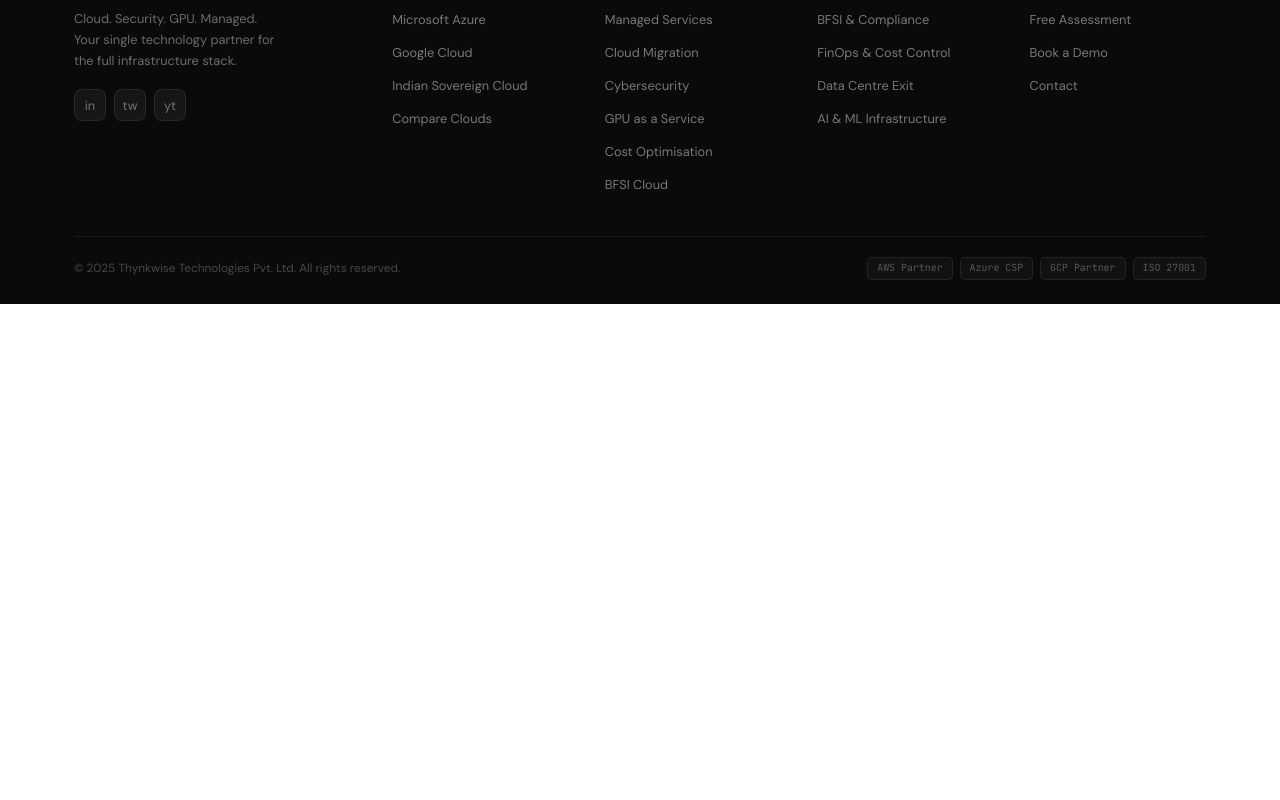
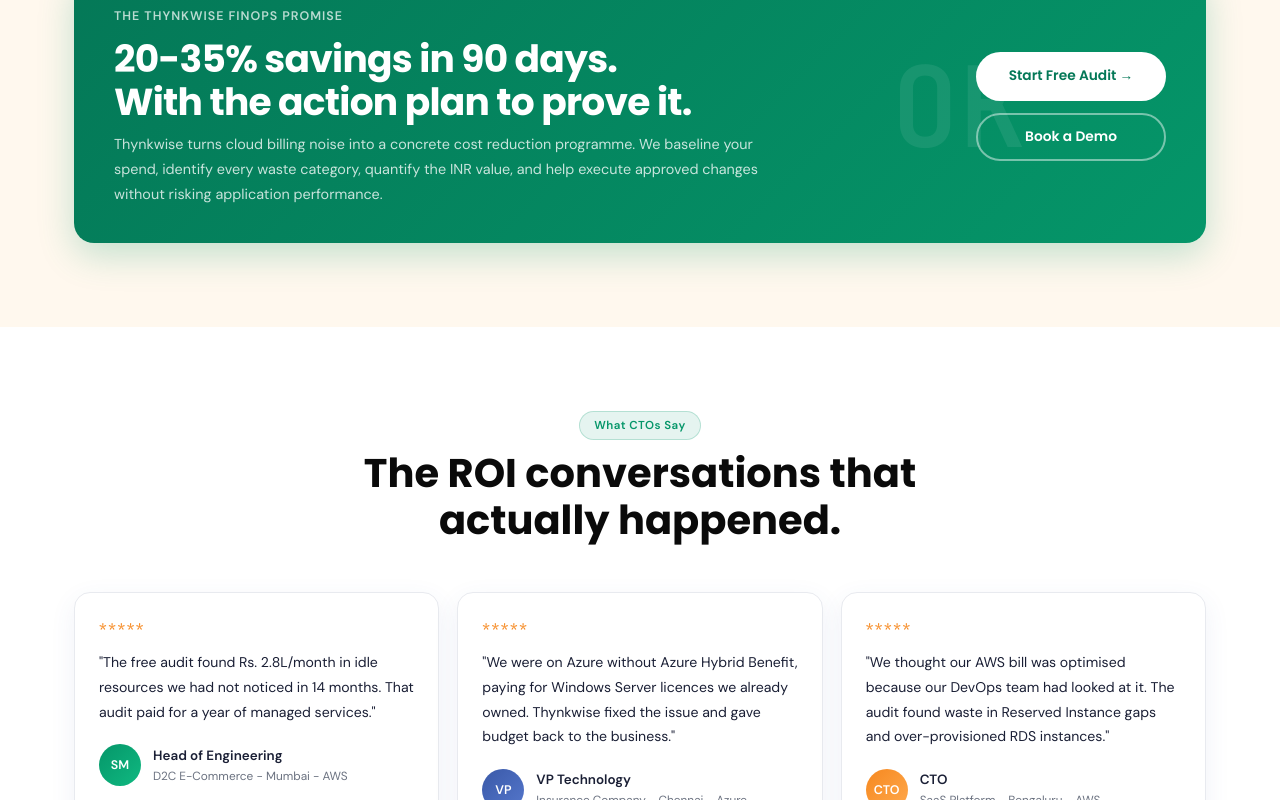
Before and after one commit to Praveen-singh-kushwah/thynkwise_ai, a Next.js app: page /cost-optimization in a window 1280 px wide. Shown: the part 6200-7000 px from the top of the page. Before the commit the page ends 6504 px from the top, so only its background shows below. Built offline with nearby package versions, Linux system fonts and the light colour scheme; no server answers.

Commit message:
Add cost optimization guarantee and testimonials

```diff
--- a/src/app/cost-optimization/components/CostOptimizationPage.jsx
+++ b/src/app/cost-optimization/components/CostOptimizationPage.jsx
@@ -5,10 +5,12 @@
 import CalculatorSection from './CalculatorSection';
 import CostLeaksSection from './CostLeaksSection';
 import FinopsProcessSection from './FinopsProcessSection';
+import GuaranteeSection from './GuaranteeSection';
 import HeroSection from './HeroSection';
 import OptimizationLayersSection from './OptimizationLayersSection';
 import RoiTimelineSection from './RoiTimelineSection';
 import SavingsProofSection from './SavingsProofSection';
+import TestimonialsSection from './TestimonialsSection';
 
 export default function CostOptimizationPage({ data }) {
   useScrollReveal();
@@ -23,6 +25,8 @@
       <CalculatorSection section={data?.calculator_section} />
       <OptimizationLayersSection section={data?.optimization_layers_section} />
       <RoiTimelineSection section={data?.roi_timeline_section} />
+      <GuaranteeSection section={data?.guarantee_section} />
+      <TestimonialsSection section={data?.testimonials_section} />
     </div>
   );
 }
--- /dev/null
+++ b/src/app/cost-optimization/components/GuaranteeSection.jsx
@@ -0,0 +1,90 @@
+import Link from 'next/link';
+
+const defaultSection = {
+  badge_text: 'The Thynkwise FinOps Promise',
+  title: '20-35% savings in 90 days.<br>With the action plan to prove it.',
+  description:
+    'Thynkwise turns cloud billing noise into a concrete cost reduction programme. We baseline your spend, identify every waste category, quantify the INR value, and help execute approved changes without risking application performance.',
+  primary_cta_text: 'Start Free Audit',
+  primary_cta_link: '/get-assessment',
+  secondary_cta_text: 'Book a Demo',
+  secondary_cta_link: '/book-demo',
+};
+
+function unwrapRichText(html, tags) {
+  if (!html) {
+    return html;
+  }
+
+  const trimmedHtml = html.trim();
+
+  for (const tag of tags) {
+    const fullWrapperPattern = new RegExp(`^<${tag}\\b[^>]*>([\\s\\S]*)</${tag}>$`, 'i');
+    const fullWrapperMatch = trimmedHtml.match(fullWrapperPattern);
+
+    if (fullWrapperMatch) {
+      return fullWrapperMatch[1];
+    }
+  }
+
+  return trimmedHtml;
+}
+
+function ActionLink({ href, className, children }) {
+  if (!href) {
+    return null;
+  }
+
+  if (
+    href.startsWith('http://') ||
+    href.startsWith('https://') ||
+    href.startsWith('mailto:') ||
+    href.startsWith('tel:')
+  ) {
+    return (
+      <a href={href} className={className} target="_blank" rel="noreferrer">
+        {children}
+      </a>
+    );
+  }
+
+  return (
+    <Link href={href} className={className}>
+      {children}
+    </Link>
+  );
+}
+
+export default function GuaranteeSection({ section }) {
+  const data = section || defaultSection;
+  const titleHtml = unwrapRichText(data.title || defaultSection.title, ['h2', 'h3', 'p', 'div']);
+
+  return (
+    <section className="co-section co-section-cream">
+      <div className="container">
+        <div className="co-guarantee-box rv">
+          <div>
+            <div className="co-guarantee-badge">{data.badge_text || defaultSection.badge_text}</div>
+            <h2 dangerouslySetInnerHTML={{ __html: titleHtml }} />
+            <p>{data.description || defaultSection.description}</p>
+          </div>
+
+          <div className="co-guarantee-actions">
+            <ActionLink
+              href={data.primary_cta_link || defaultSection.primary_cta_link}
+              className="btn co-btn-white"
+            >
+              {data.primary_cta_text || defaultSection.primary_cta_text} {'\u2192'}
+            </ActionLink>
+            <ActionLink
+              href={data.secondary_cta_link || defaultSection.secondary_cta_link}
+              className="btn co-btn-outline-white"
+            >
+              {data.secondary_cta_text || defaultSection.secondary_cta_text}
+            </ActionLink>
+          </div>
+        </div>
+      </div>
+    </section>
+  );
+}
--- /dev/null
+++ b/src/app/cost-optimization/components/TestimonialsSection.jsx
@@ -0,0 +1,80 @@
+const defaultSection = {
+  badge_text: 'What CTOs Say',
+  title: 'The ROI conversations that actually happened.',
+  testimonials: [
+    {
+      rating_label: '5 stars',
+      quote:
+        'The free audit found Rs. 2.8L/month in idle resources we had not noticed in 14 months. That audit paid for a year of managed services.',
+      avatar_initials: 'SM',
+      author_name: 'Head of Engineering',
+      author_role: 'D2C E-Commerce - Mumbai - AWS',
+      tone: 'green',
+    },
+    {
+      rating_label: '5 stars',
+      quote:
+        'We were on Azure without Azure Hybrid Benefit, paying for Windows Server licences we already owned. Thynkwise fixed the issue and gave budget back to the business.',
+      avatar_initials: 'VP',
+      author_name: 'VP Technology',
+      author_role: 'Insurance Company - Chennai - Azure',
+      tone: 'blue',
+    },
+    {
+      rating_label: '5 stars',
+      quote:
+        'We thought our AWS bill was optimised because our DevOps team had looked at it. The audit found waste in Reserved Instance gaps and over-provisioned RDS instances.',
+      avatar_initials: 'CTO',
+      author_name: 'CTO',
+      author_role: 'SaaS Platform - Bengaluru - AWS',
+      tone: 'orange',
+    },
+  ],
+};
+
+function renderStars(label) {
+  const value = String(label || '').toLowerCase();
+  const match = value.match(/\d+/);
+  const count = Math.max(1, Math.min(5, Number(match?.[0]) || 5));
+
+  return '*'.repeat(count);
+}
+
+export default function TestimonialsSection({ section }) {
+  const data = section || defaultSection;
+  const testimonials = data.testimonials?.length
+    ? data.testimonials
+    : defaultSection.testimonials;
+
+  return (
+    <section className="co-section co-section-white">
+      <div className="container">
+        <div className="co-section-header">
+          <span className="co-badge co-badge-green rv">
+            {data.badge_text || defaultSection.badge_text}
+          </span>
+          <h2 className="co-section-title rv">{data.title || defaultSection.title}</h2>
+        </div>
+
+        <div className="co-testimonial-grid">
+          {testimonials.map((testimonial, index) => (
+            <article
+              key={`${testimonial.author_name}-${testimonial.author_role}-${index}`}
+              className={`co-testimonial-card co-tone-${testimonial.tone || 'green'} rv d${Math.min(index + 1, 4)}`}
+            >
+              <div className="co-testimonial-stars">{renderStars(testimonial.rating_label)}</div>
+              <p className="co-testimonial-quote">"{testimonial.quote}"</p>
+              <div className="co-testimonial-author">
+                <div className="co-testimonial-avatar">{testimonial.avatar_initials || 'TW'}</div>
+                <div>
+                  <span className="co-testimonial-name">{testimonial.author_name}</span>
+                  <span className="co-testimonial-role">{testimonial.author_role}</span>
+                </div>
+              </div>
+            </article>
+          ))}
+        </div>
+      </div>
+    </section>
+  );
+}
--- a/src/app/cost-optimization/cost-optimization.css
+++ b/src/app/cost-optimization/cost-optimization.css
@@ -1106,6 +1106,167 @@
   font-size: 0.83rem;
 }
 
+.co-guarantee-box {
+  position: relative;
+  overflow: hidden;
+  display: grid;
+  grid-template-columns: minmax(0, 1fr) auto;
+  gap: 32px;
+  align-items: center;
+  padding: 36px 40px;
+  border-radius: 20px;
+  background: linear-gradient(135deg, #047857, #059669);
+  box-shadow: 0 12px 36px rgba(5, 150, 105, 0.24);
+}
+
+.co-guarantee-box::before {
+  content: 'OK';
+  position: absolute;
+  top: 50%;
+  right: 180px;
+  transform: translateY(-50%);
+  color: rgba(255, 255, 255, 0.08);
+  font-family: "JetBrains Mono", monospace;
+  font-size: 7rem;
+  font-weight: 900;
+  pointer-events: none;
+}
+
+.co-guarantee-badge {
+  margin-bottom: 12px;
+  color: rgba(255, 255, 255, 0.72);
+  font-size: 0.78rem;
+  font-weight: 700;
+  letter-spacing: 0.08em;
+  text-transform: uppercase;
+}
+
+.co-guarantee-box h2 {
+  position: relative;
+  z-index: 1;
+  margin: 0 0 8px;
+  color: #fff;
+  font-size: clamp(1.55rem, 3vw, 2.35rem);
+  line-height: 1.15;
+}
+
+.co-guarantee-box p {
+  position: relative;
+  z-index: 1;
+  max-width: 680px;
+  margin: 0;
+  color: rgba(255, 255, 255, 0.78);
+  font-size: 0.9rem;
+  line-height: 1.72;
+}
+
+.co-guarantee-actions {
+  position: relative;
+  z-index: 1;
+  display: flex;
+  flex-direction: column;
+  gap: 12px;
+  min-width: 190px;
+}
+
+.co-btn-white {
+  justify-content: center;
+  background: #fff;
+  color: #047857;
+}
+
+.co-btn-white:hover {
+  transform: translateY(-2px);
+}
+
+.co-btn-outline-white {
+  justify-content: center;
+  background: transparent;
+  color: #fff;
+  border-color: rgba(255, 255, 255, 0.46);
+}
+
+.co-btn-outline-white:hover {
+  background: rgba(255, 255, 255, 0.12);
+}
+
+.co-testimonial-grid {
+  display: grid;
+  grid-template-columns: repeat(3, minmax(0, 1fr));
+  gap: 18px;
+}
+
+.co-testimonial-card {
+  min-height: 310px;
+  padding: 24px;
+  border: 1.5px solid #e8eaef;
+  border-radius: 16px;
+  background: #fff;
+  box-shadow: 0 8px 26px rgba(58, 89, 168, 0.08);
+}
+
+.co-testimonial-stars {
+  margin-bottom: 14px;
+  color: #f6881f;
+  font-family: "JetBrains Mono", monospace;
+  font-size: 0.8rem;
+  letter-spacing: 0.12em;
+}
+
+.co-testimonial-quote {
+  margin: 0 0 20px;
+  color: #1a1f35;
+  font-size: 0.88rem;
+  line-height: 1.75;
+}
+
+.co-testimonial-author {
+  display: flex;
+  align-items: center;
+  gap: 12px;
+  margin-top: auto;
+}
+
+.co-testimonial-avatar {
+  display: flex;
+  flex: 0 0 auto;
+  align-items: center;
+  justify-content: center;
+  width: 42px;
+  height: 42px;
+  border-radius: 50%;
+  background: linear-gradient(135deg, #059669, #10b981);
+  color: #fff;
+  font-size: 0.78rem;
+  font-weight: 800;
+}
+
+.co-testimonial-card.co-tone-blue .co-testimonial-avatar {
+  background: linear-gradient(135deg, #3a59a8, #5577cc);
+}
+
+.co-testimonial-card.co-tone-orange .co-testimonial-avatar {
+  background: linear-gradient(135deg, #f6881f, #ffa94d);
+}
+
+.co-testimonial-name,
+.co-testimonial-role {
+  display: block;
+}
+
+.co-testimonial-name {
+  color: #1a1f35;
+  font-size: 0.84rem;
+  font-weight: 700;
+}
+
+.co-testimonial-role {
+  margin-top: 2px;
+  color: #6b7280;
+  font-size: 0.74rem;
+  line-height: 1.45;
+}
+
 .co-answer-box {
   max-width: 820px;
   margin: 0 auto;
@@ -1254,6 +1415,19 @@
     align-items: flex-start;
     flex-direction: column;
   }
+
+  .co-guarantee-box {
+    grid-template-columns: 1fr;
+  }
+
+  .co-guarantee-actions {
+    flex-direction: row;
+    flex-wrap: wrap;
+  }
+
+  .co-testimonial-grid {
+    grid-template-columns: 1fr;
+  }
 }
 
 @media (max-width: 520px) {
@@ -1300,9 +1474,18 @@
     flex-direction: column;
   }
 
-  .co-calculator-actions .btn {
+  .co-calculator-actions .btn,
+  .co-guarantee-actions .btn {
     justify-content: center;
     width: 100%;
+  }
+
+  .co-guarantee-box {
+    padding: 28px 22px;
+  }
+
+  .co-guarantee-actions {
+    flex-direction: column;
   }
 
   .co-waste-label-row {
--- a/src/lib/strapi/cost-optimization-page.js
+++ b/src/lib/strapi/cost-optimization-page.js
@@ -13,6 +13,8 @@
     &populate[calculator_section][populate][result_items][populate]=*
     &populate[optimization_layers_section][populate][cards][populate]=*
     &populate[roi_timeline_section][populate][phases][populate][items][populate]=*
+    &populate[guarantee_section][populate]=*
+    &populate[testimonials_section][populate][testimonials][populate]=*
 `.replace(/\s/g, '');
 
 export async function getCostOptimizationPage() {
```
